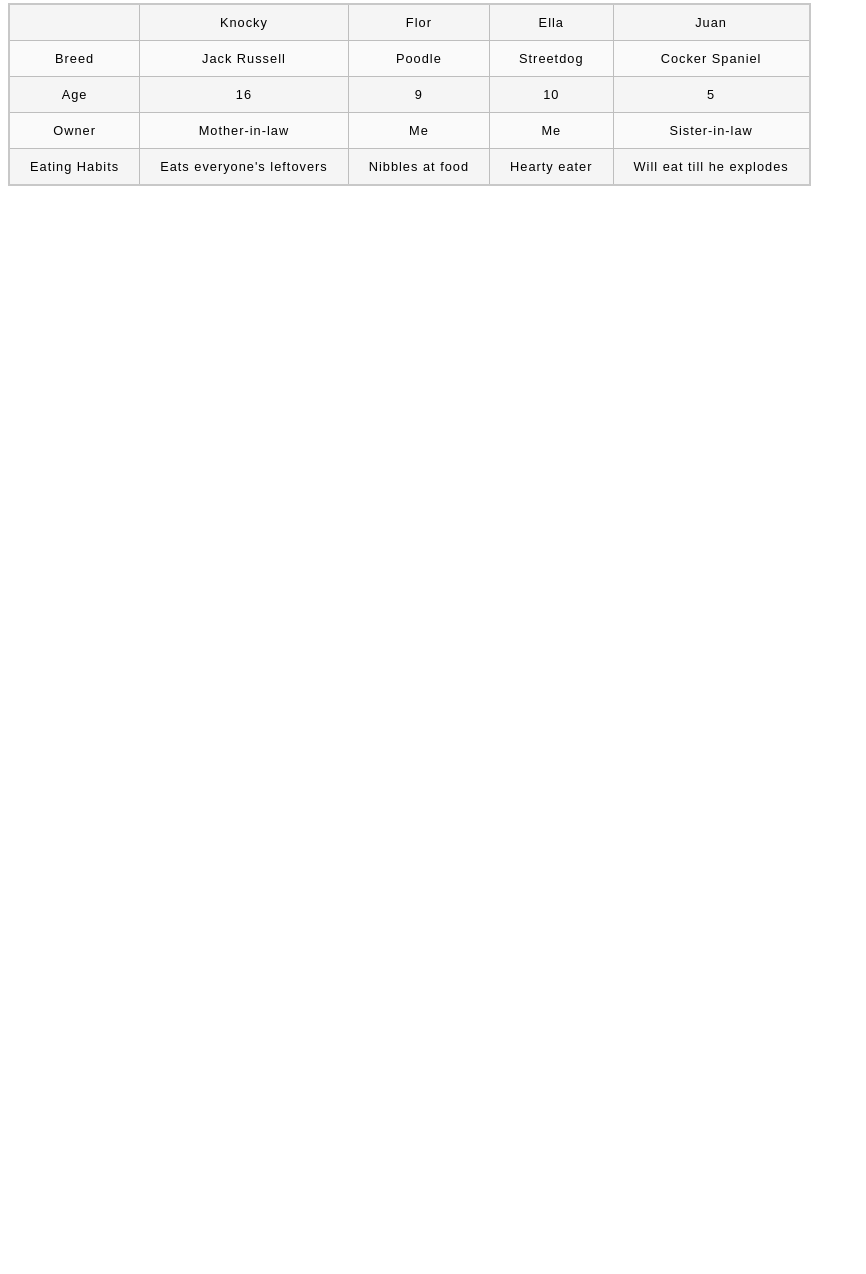
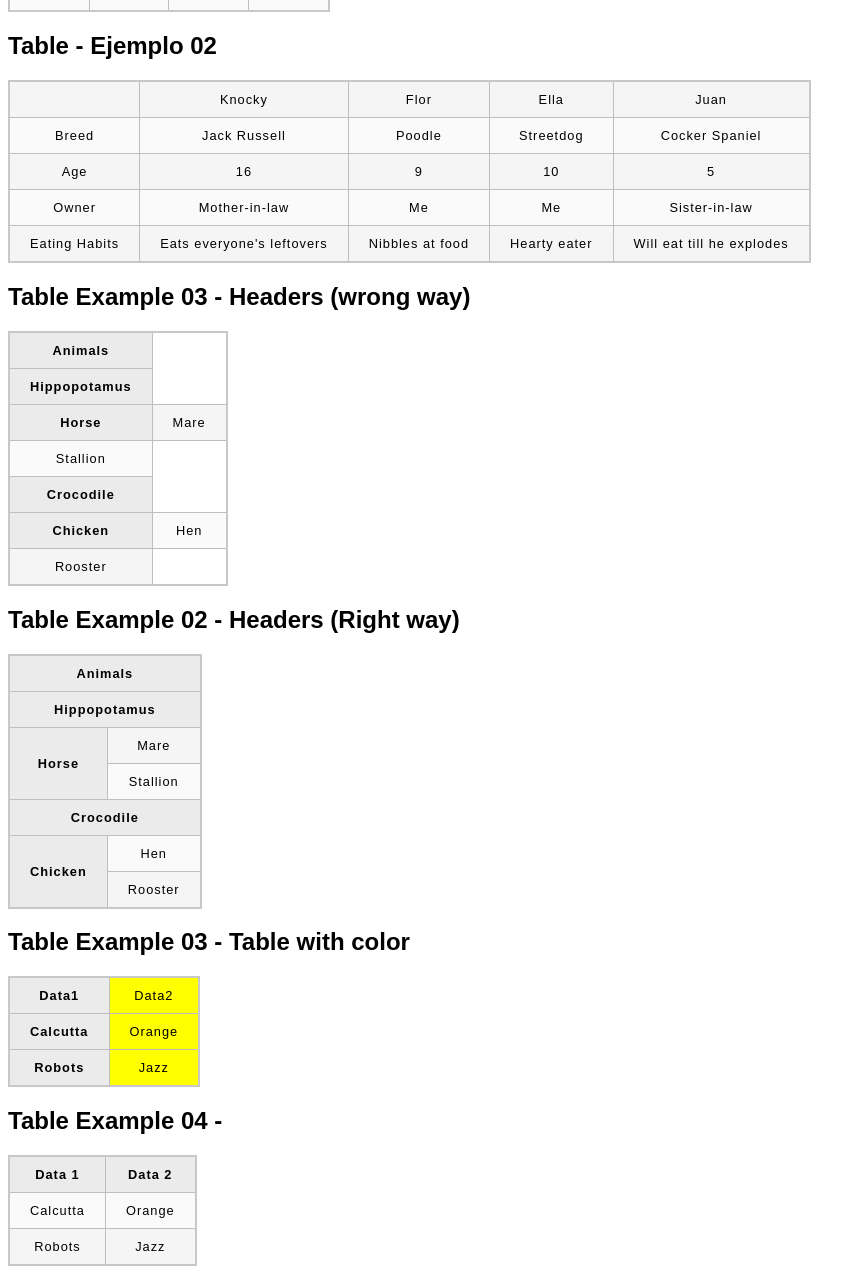
Before and after one commit to Alexandra-Rivera/programacion-web-practice-repository, a plain HTML site: page classpractices/clase03-04/index.html in a window 1280 px wide. Shown: the part 432-1706 px from the top of the page, without its empty margins (0-866 px from the left). Before the commit the page ends 800 px from the top, so only its background shows below. Drawn offline with Linux system fonts and the light colour scheme.

Commit message:
:hammer: changes: agregando cambios

```diff
--- a/classpractices/clase03-04/index.html
+++ b/classpractices/clase03-04/index.html
@@ -17,6 +17,11 @@
             <li><a href="/clase05-06/index.html">CSS</a></li>
         </ul>
         <hr>
+
+        <h3>
+            Ir a seccion de forms
+        </h3>
+        <a href="./forms.html">Forms practice</a>
     </header>
 
     <main>
@@ -92,7 +97,104 @@
                   <td>Will eat till he explodes</td>
                 </tr>
               </table>
+        </div>
 
+        <div>
+            <h2>Table Example 03 - Headers (wrong way)</h2>
+            <table>
+                <tr>
+                  <th>Animals</th>
+                </tr>
+                <tr>
+                  <th>Hippopotamus</th>
+                </tr>
+                <tr>
+                  <th>Horse</th>
+                  <td>Mare</td>
+                </tr>
+                <tr>
+                  <td>Stallion</td>
+                </tr>
+                <tr>
+                  <th>Crocodile</th>
+                </tr>
+                <tr>
+                  <th>Chicken</th>
+                  <td>Hen</td>
+                </tr>
+                <tr>
+                  <td>Rooster</td>
+                </tr>
+              </table>
+        </div>
+
+        <div>
+            <h2>Table Example 02 - Headers (Right way)</h2>
+            <table>
+                <tr>
+                  <th colspan="2">Animals</th>
+                </tr>
+                <tr>
+                  <th colspan="2">Hippopotamus</th>
+                </tr>
+                <tr>
+                  <th rowspan="2">Horse</th>
+                  <td>Mare</td>
+                </tr>
+                <tr>
+                  <td>Stallion</td>
+                </tr>
+                <tr>
+                  <th colspan="2">Crocodile</th>
+                </tr>
+                <tr>
+                  <th rowspan="2">Chicken</th>
+                  <td>Hen</td>
+                </tr>
+                <tr>
+                  <td>Rooster</td>
+                </tr>
+              </table>
+        </div>
+
+        <div>
+            <h2>Table Example 03 - Table with color</h2>
+            <table>
+                <tr>
+                    <th>Data1</th>
+                    <td style="background-color: yellow;">Data2</td>
+                </tr>
+                <tr>
+                    <th>Calcutta</th>
+                    <td style="background-color: yellow;">Orange</td>
+                </tr>
+                <tr>
+                    <th>Robots</th>
+                    <td style="background-color: yellow;">Jazz</td>
+                </tr>
+            </table>
+        </div>
+
+        <div>
+            <h2>Table Example 04 - </h2>
+            <table>
+                <colgroup>
+                    <col/>
+                  <col style="background-color: yellow" />
+                </colgroup>
+                <tr>
+                  <th>Data 1</th>
+                  <th>Data 2</th>
+                </tr>
+                <tr>
+                  <td>Calcutta</td>
+                  <td>Orange</td>
+                </tr>
+                <tr>
+                  <td>Robots</td>
+                  <td>Jazz</td>
+                </tr>
+              </table>
         </div>
     </main>
 </body>
```
Also changed, not shown: classpractices/clase03-04/forms.html (added, +38 -0 lines).
